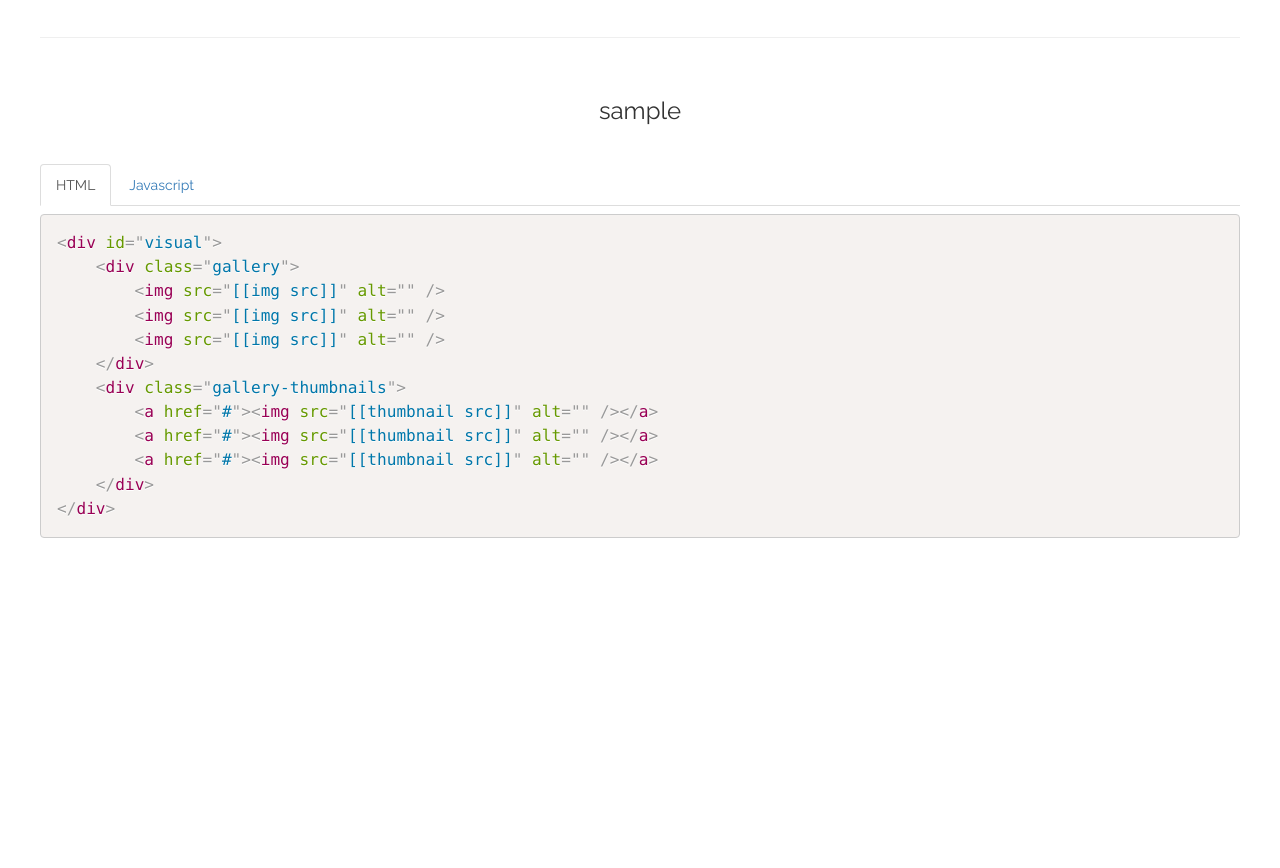
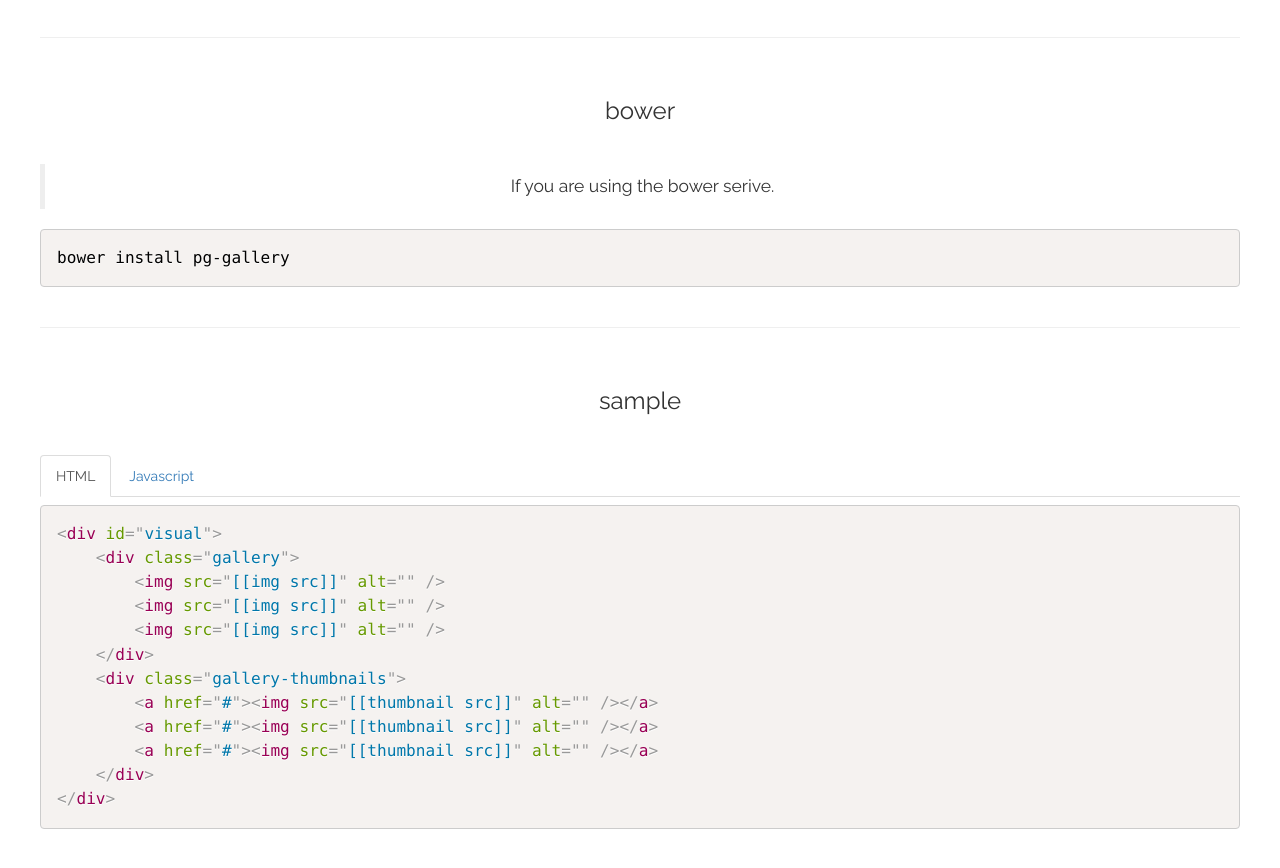
Before and after one commit to KennethanCeyer/pg-gallery, a website: page index.html in a window 1280 px wide. Shown: the part 1172-2040 px from the top of the page. Before the commit the page ends 1758 px from the top, so only its background shows below. Drawn offline with nearby package versions, Linux system fonts and the light colour scheme.

Commit message:
Update comment of bower on demo page.

```diff
--- a/index.html
+++ b/index.html
@@ -69,7 +69,7 @@
 			height: 60px;
 		}
 
-		#content, #sample {
+		.article {
 			width: 1200px;
 			margin: 0 auto;
 			margin-top: 40px;
@@ -79,16 +79,16 @@
 			text-align: center;
 		}
 
-		#content h3, #sample h3 {
+		.article h3 {
 			margin-bottom: 40px;
 		}
 
-		#content table {
+		.article table {
 			font-size: 115%;
 			text-align: left;
 		}
 
-		#sample pre {
+		.article pre {
 			font-size: 115%;
 		}
 	</style>
@@ -132,7 +132,7 @@
 				<a href="#"><img src="https://images.unsplash.com/photo-1438109519352-a52c41243c1a?q=80&fm=jpg&s=5e94365bd19daae00de012e317152490" alt="" /></a>
 			</div>
 		</div>
-		<div id="content">
+		<div id="content" class="article">
 			<h3>options</h3>
 			<table class="table table-striped table-hover">
 				<thead>
@@ -189,7 +189,12 @@
 				</tbody>
 			</table>
 		</div>
-		<div id="sample">
+		<div id="bower" class="article">
+			<h3>bower</h3>
+			<blockquote><p>If you are using the bower serive.</p></blockquote>
+			<pre><code class="language-bash">bower install pg-gallery</code></pre>
+		</div>
+		<div id="sample" class="article">
 			<h3>sample</h3>
 			<ul class="nav nav-tabs tab">
 				<li role="presentation" class="active"><a href="#html" data-toggle="tab" aria-controls="html">HTML</a></li>
```
Also changed, not shown: 1 other file.
